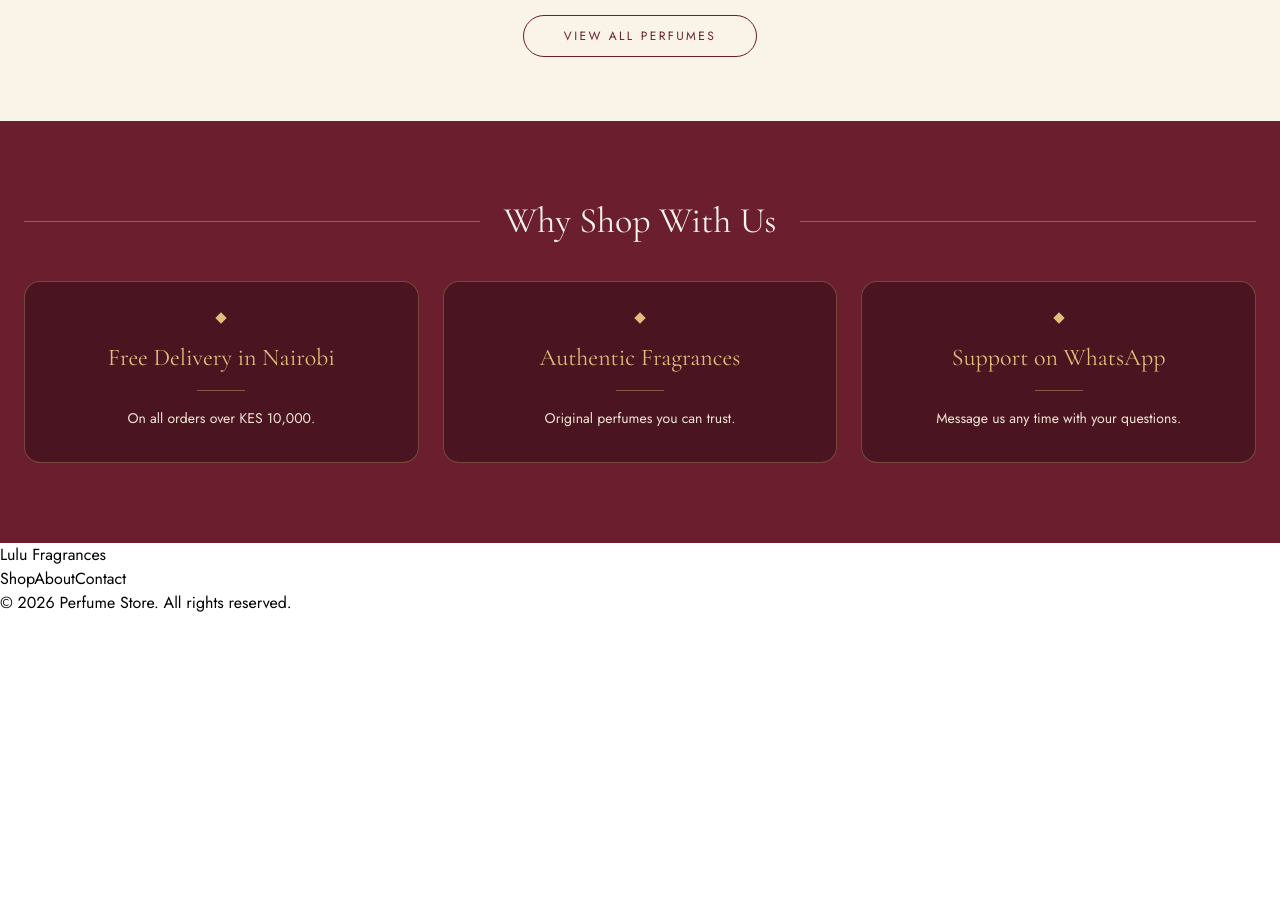
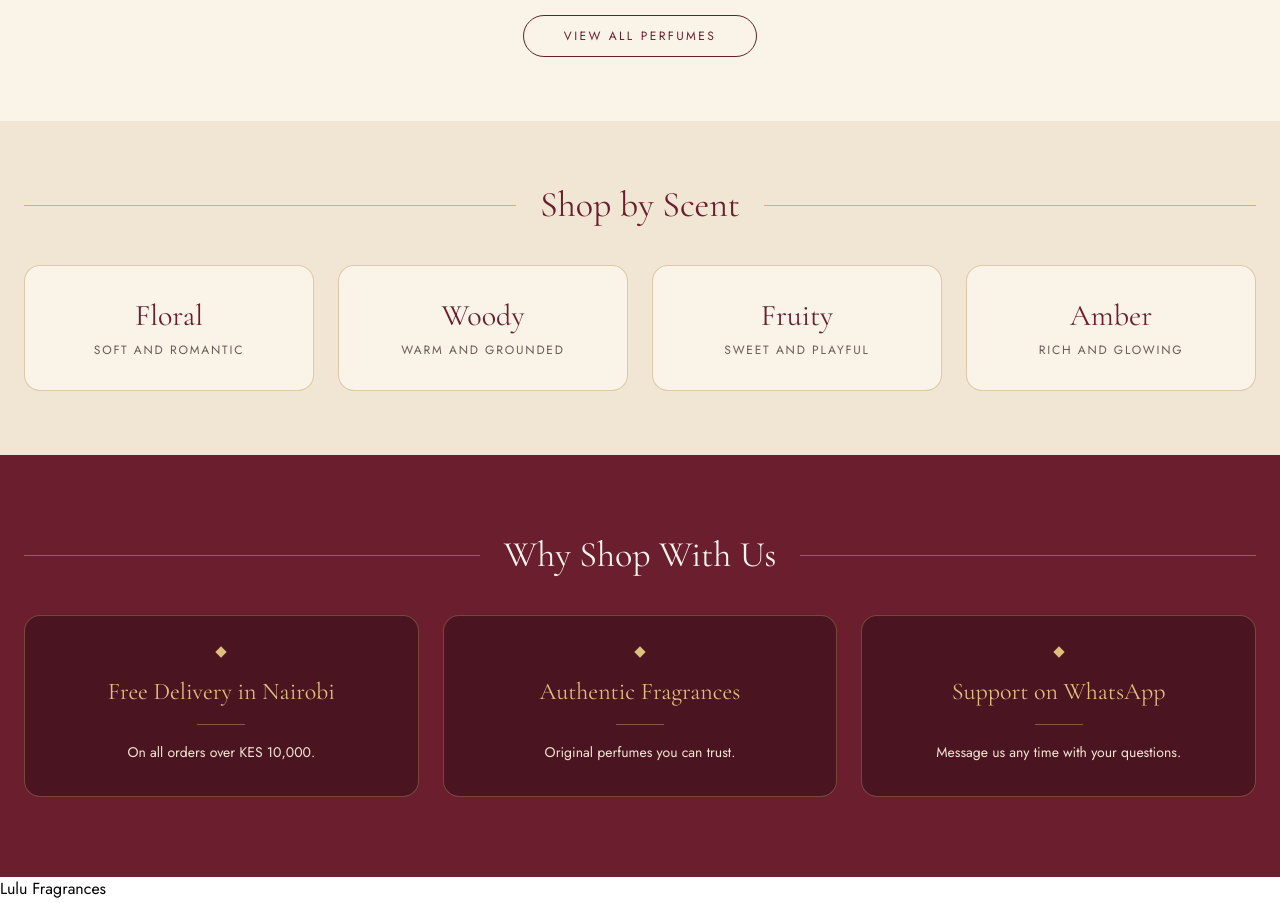
Before and after one commit to yvonnenyambura/perfume-store, a React (Vite) app: page / in a window 1280 px wide. Shown: the part 1740-2643 px from the top of the page. Before the commit the page ends 2355 px from the top, so only its background shows below. Built offline with nearby package versions, Linux system fonts and the light colour scheme.

Commit message:
Add shop by Scent section

```diff
--- a/src/pages/Home.jsx
+++ b/src/pages/Home.jsx
@@ -3,6 +3,14 @@ import products from '../data/products'
 import ProductCard from '../components/ProductCard'
 import FeaturedCarousel from '../components/FeaturedCarousel'
 import WhyShopWithUs from '../components/WhyShopWithUs'
+
+
+const scents = [
+    { name: "Floral", note: "Soft and romantic" },
+    { name: "Woody", note: "Warm and grounded" },
+    { name: "Fruity", note: "Sweet and playful" },
+    { name: "Amber", note: "Rich and glowing" },
+]
 
 
 function Home() {
@@ -96,6 +104,36 @@ function Home() {
         </div>
     </div>
 </section>
+
+{/* Shop by scent */}
+<section className="bg-sand">
+    <div className="mx-auto max-w-7xl px-6 py-14 md:py-16">
+        <div className="mb-10 flex items-center gap-6">
+            <span className="h-px flex-1 bg-gold/60" />
+            <h2 className="font-serif text-3xl text-burgundy md:text-4xl">Shop by Scent</h2>
+            <span className="h-px flex-1 bg-gold/60" />
+        </div>
+
+        <div className="grid grid-cols-2 gap-4 md:grid-cols-4 md:gap-6">
+            {scents.map((scent) => (
+                <Link
+                    key={scent.name}
+                    to="/shop"
+                    className="group rounded-2xl border border-gold/40 bg-cream p-6 text-center transition hover:-translate-y-1 hover:bg-burgundy hover:shadow-lg md:p-8"
+                >
+                    <h3 className="font-serif text-2xl text-burgundy transition group-hover:text-cream md:text-3xl">
+                        {scent.name}
+                    </h3>
+                    <p className="mt-2 text-xs uppercase tracking-[0.15em] text-ink/70 transition group-hover:text-gold-light">
+                        {scent.note}
+                    </p>
+                </Link>
+            ))}
+        </div>
+    </div>
+</section>
+
+
 <WhyShopWithUs />
         </>
     )
```
